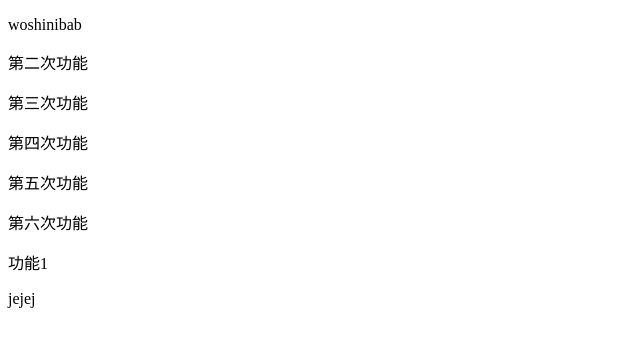
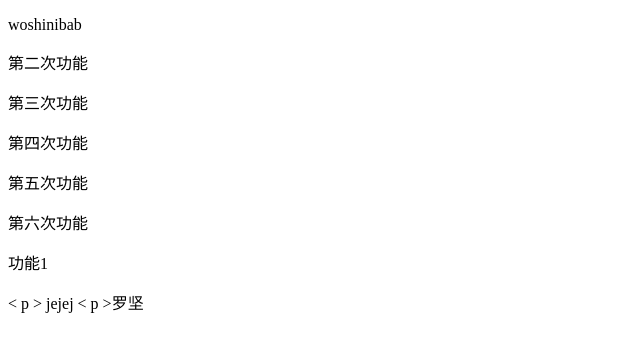
Before and after one commit to cjluojian/luojian, a plain HTML site: page index.html in a window 1280 px wide. Shown: the whole page, without its empty margins (0-640 px from the left). Drawn offline with Linux system fonts and the light colour scheme.

Commit message:
Update index.html

```diff
--- a/index.html
+++ b/index.html
@@ -14,6 +14,7 @@
     <p>第五次功能</p>
     <p>第六次功能</p>
     <p>功能1</p>
-    <p>jejej</p>
+    < p > jejej </ p >
+    < p >罗坚<p/>
 </body>
 </html>
```
